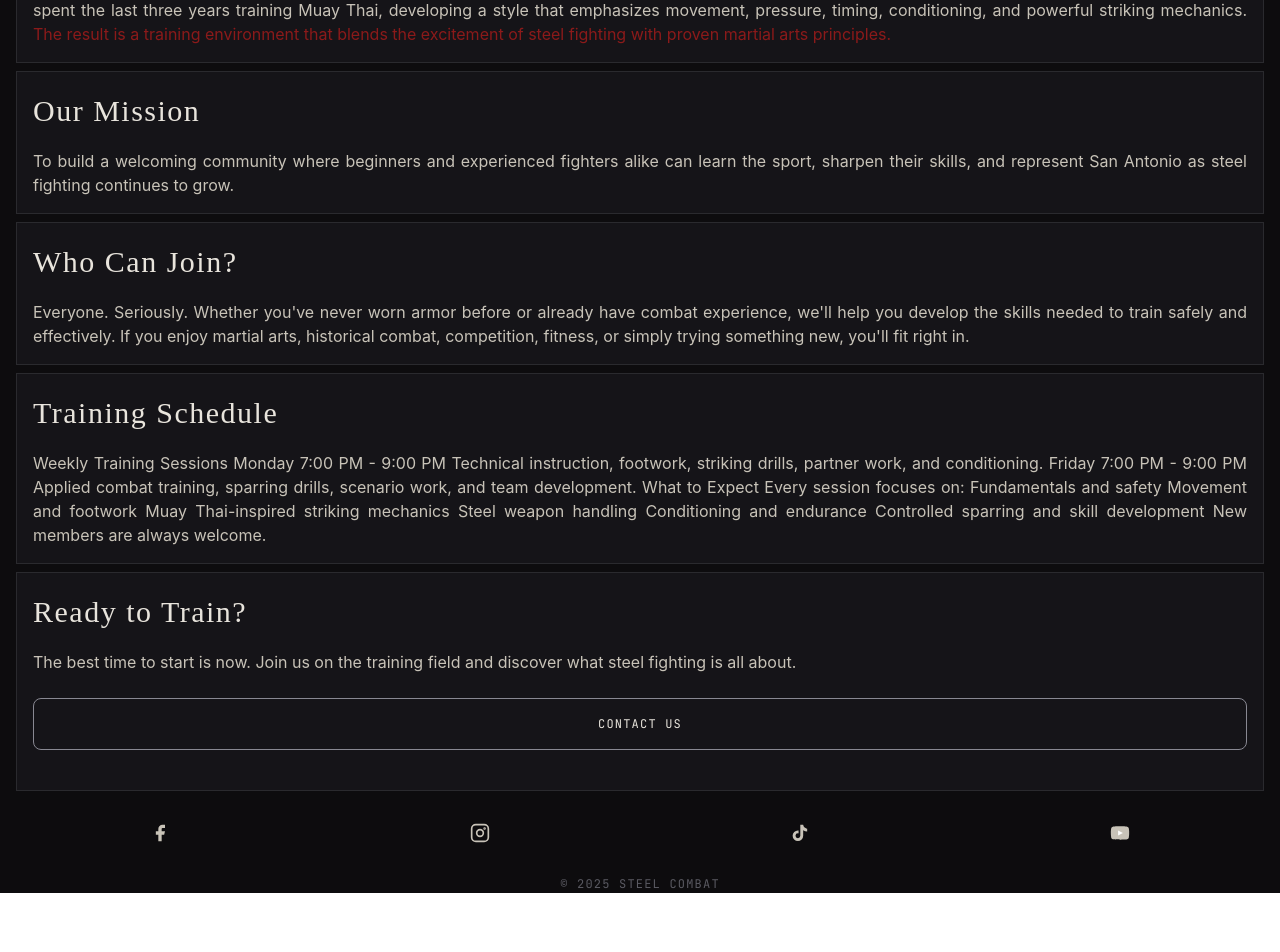
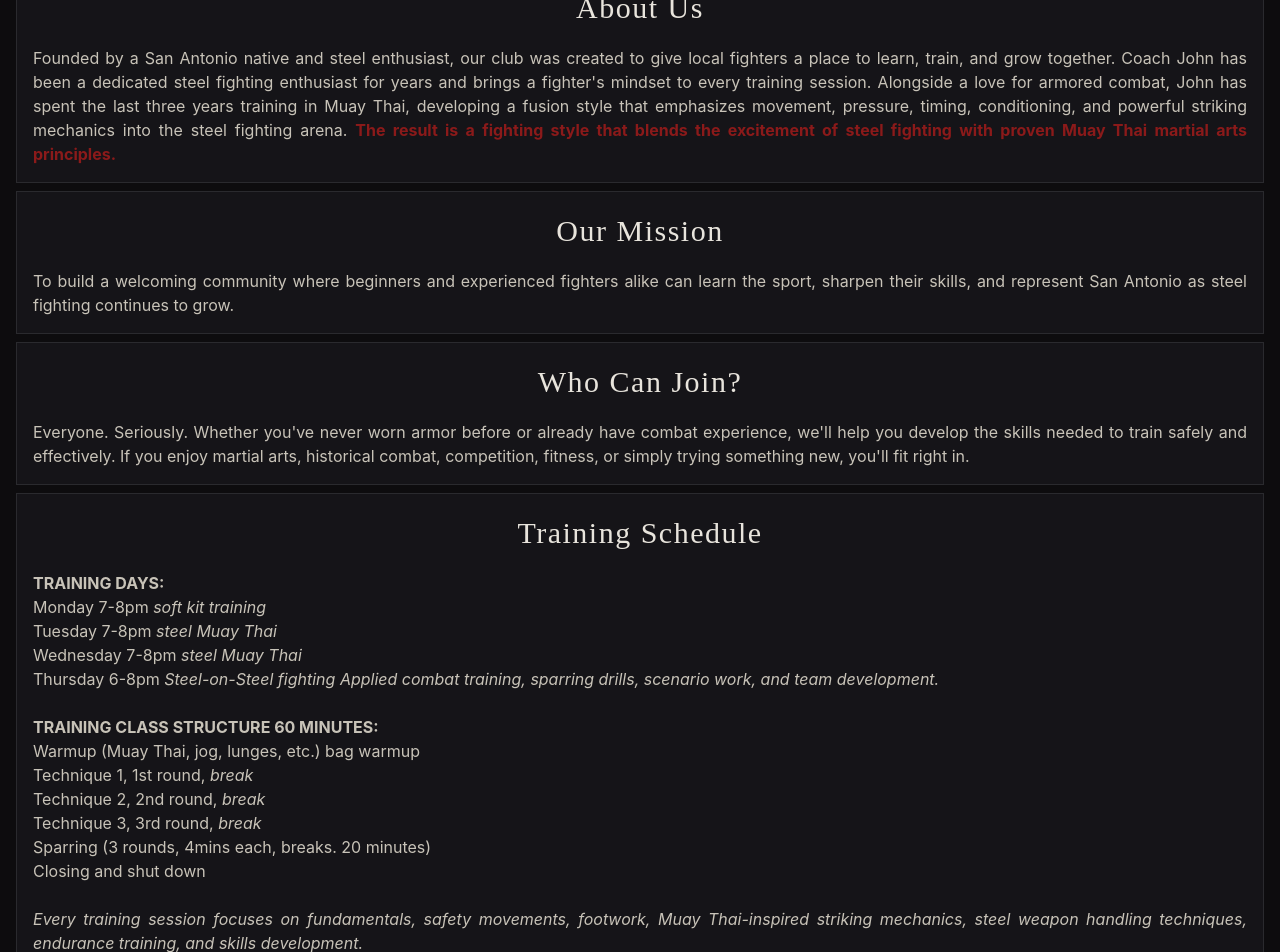
Before and after one commit to Jamzcode/Steel-Kombat-League-Website, a React (Vite) app: page /about in a window 1280 px wide. Shown: the part 560-1512 px from the top of the page. Before the commit the page ends 1453 px from the top, so only its background shows below. Built offline with nearby package versions, Linux system fonts and the light colour scheme; a web font is replaced by a local one.

Commit message:
Add: Added training schedule and headshot

```diff
--- a/src/index.css
+++ b/src/index.css
@@ -78,6 +78,7 @@ html {
     color: var(--color-bone);
     letter-spacing: 0.05em;
     margin-bottom: var(--spacing-md);
+    text-align: center;
   }
 
   .text-bubble {
--- a/src/pages/About.jsx
+++ b/src/pages/About.jsx
@@ -1,29 +1,31 @@
 import Image from "../components/Image";
 import PageTransition from "../components/PageTransition";
 
-import pic1 from "../assets/equipment.jpg";
+import pic1 from "../assets/headshot.jpeg";
 
 export default function About() {
   return (
     <PageTransition>
       <div class="page-layout">
-        <Image src={pic1} />
+        <Image src={pic1} size="w-120 h-120"/>
         <div class="text-bubble ">
           <h3 class="section-header">About Us</h3>
           {/* <p>Built by a Local Fighter </p> */}
 
           <p>
-            Founded by a San Antonio native with a passion for steel combat, our
-            club was created to give local fighters a place to learn, train, and
-            grow together. Our coach has been a dedicated steel fighting
-            enthusiast for years and brings a fighter's mindset to every
-            training session. Alongside a love for armored combat, he has spent
-            the last three years training Muay Thai, developing a style that
+            Founded by a San Antonio native and steel enthusiast, our club was
+            created to give local fighters a place to learn, train, and grow
+            together. Coach John has been a dedicated steel fighting enthusiast
+            for years and brings a fighter's mindset to every training session.
+            Alongside a love for armored combat, John has spent the last three
+            years training in Muay Thai, developing a fusion style that
             emphasizes movement, pressure, timing, conditioning, and powerful
-            striking mechanics.{" "}
+            striking mechanics into the steel fighting arena.{" "}
             <span class="text-blood-iron">
-              The result is a training environment that blends the excitement of
-              steel fighting with proven martial arts principles.
+              <b>
+                The result is a fighting style that blends the excitement of
+                steel fighting with proven Muay Thai martial arts principles.
+              </b>
             </span>
           </p>
         </div>
@@ -48,15 +50,60 @@ export default function About() {
         {/* Create separate training schedule page? */}
         <div class="text-bubble ">
           <h3 class="section-header">Training Schedule</h3>
+          <h3 class="uppercase">
+            <b>Training Days:</b>
+          </h3>
+          <ul>
+            <li>
+              Monday 7-8pm <i>soft kit training</i>
+            </li>
+            <li>
+              Tuesday 7-8pm <i>steel Muay Thai</i>
+            </li>
+            <li>
+              Wednesday 7-8pm <i>steel Muay Thai</i>
+            </li>
+            <li>
+              Thursday 6-8pm{" "}
+              <i>
+                Steel-on-Steel fighting Applied combat training, sparring
+                drills, scenario work, and team development.
+              </i>
+            </li>
+          </ul>
+          <br />
+
+          <h3 class="uppercase">
+            <b>Training Class structure 60 minutes:</b>
+          </h3>
+          <ul>
+            <li> Warmup (Muay Thai, jog, lunges, etc.) bag warmup</li>
+            <li>
+              {" "}
+              Technique 1, 1st round, <i>break</i>
+            </li>{" "}
+            <li>
+              {" "}
+              Technique 2, 2nd round, <i>break</i>
+            </li>{" "}
+            <li>
+              {" "}
+              Technique 3, 3rd round, <i>break</i>
+            </li>{" "}
+            <li> Sparring (3 rounds, 4mins each, breaks. 20 minutes)</li>
+            <li> Closing and shut down</li>
+          </ul>
+          <br />
           <p>
-            Weekly Training Sessions Monday 7:00 PM - 9:00 PM Technical
-            instruction, footwork, striking drills, partner work, and
-            conditioning. Friday 7:00 PM - 9:00 PM Applied combat training,
-            sparring drills, scenario work, and team development. What to Expect
-            Every session focuses on: Fundamentals and safety Movement and
-            footwork Muay Thai-inspired striking mechanics Steel weapon handling
-            Conditioning and endurance Controlled sparring and skill development
-            New members are always welcome.
+            <i>
+              Every training session focuses on fundamentals, safety movements, footwork,
+              Muay Thai-inspired striking mechanics, steel weapon handling
+              techniques, endurance training, and skills development.
+            </i>
+          </p>
+          <br />
+          <p class="uppercase">
+            <b>New members are always welcome!</b>
           </p>
         </div>
         <div class="text-bubble ">
--- a/src/pages/Contact.jsx
+++ b/src/pages/Contact.jsx
@@ -6,7 +6,7 @@ import pic1 from "../assets/full-armor.jpg";
 export default function Contact() {
   return (
     <PageTransition>
-      <div class="page-layout ">
+      <div class="page-layout">
         <div class="text-bubble">
           <h3 class="section-header">Get In Touch</h3>
           <div>
```
Also changed, not shown: src/assets/headshot.jpeg (added).
